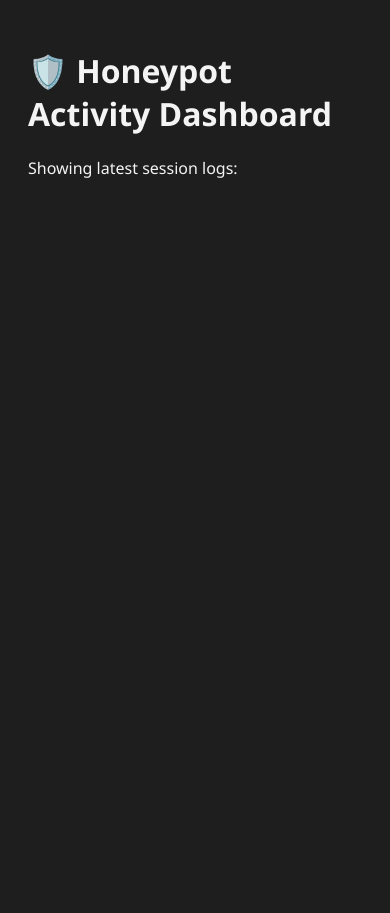
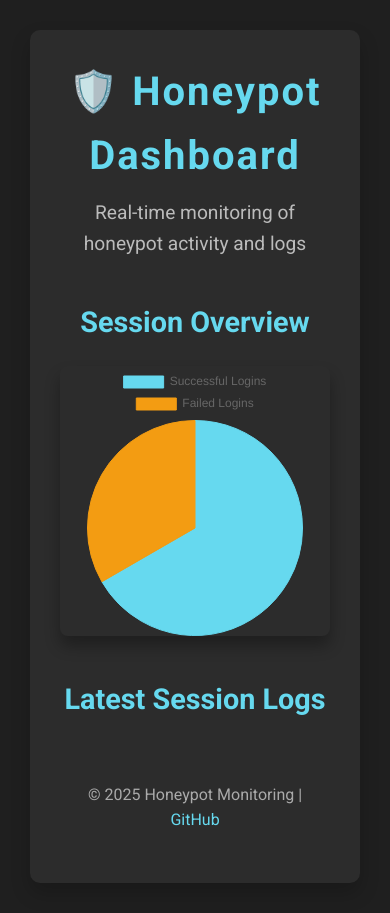
Before and after one commit to gl1tch0x1/contey, a Flask app: template templates/index.html in a window 390 px wide. Before the commit the page ends 178 px from the top, so only its background shows below. Run offline with Flask 3, Linux system fonts and the light colour scheme; the template is opened without the code that fills it, so the values that code supplies are empty; some libraries are stand-ins or nearby versions.

```diff
--- a/app.py
+++ b/app.py
@@ -1,4 +1,4 @@
-from flask import Flask, render_template, send_from_directory
+from flask import Flask, render_template, jsonify, send_from_directory
 import os
 
 app = Flask(__name__)
@@ -17,5 +17,10 @@ def view_log(filename):
 def view_cast(filename):
     return send_from_directory(LOG_DIR, filename)
 
+@app.route('/latest_logs')
+def latest_logs():
+    sessions = sorted([f for f in os.listdir(LOG_DIR) if f.endswith(".log")], reverse=True)
+    return jsonify({"logs": sessions})
+
 if __name__ == '__main__':
     app.run(debug=True, port=8080)
--- a/static/style.css
+++ b/static/style.css
@@ -1,13 +1,156 @@
+/* Resetting Default Styles */
+* {
+  margin: 0;
+  padding: 0;
+  box-sizing: border-box;
+}
+
+/* Body and General Layout */
 body {
-  font-family: "Segoe UI", sans-serif;
-  background: #1e1e1e;
-  color: #f4f4f4;
+  font-family: 'Roboto', sans-serif;
+  background: #1f1f1f;
+  color: #f1f1f1;
+  padding: 30px;
+  line-height: 1.6;
+  min-height: 100vh;
+  overflow-x: hidden;
+}
+
+.container {
+  max-width: 1200px;
+  margin: 0 auto;
+  background: #2c2c2c;
+  padding: 30px;
+  border-radius: 10px;
+  box-shadow: 0 10px 20px rgba(0, 0, 0, 0.2);
+}
+
+header {
+  text-align: center;
+  margin-bottom: 40px;
+}
+
+header h1 {
+  font-size: 3em;
+  color: #66d9ef;
+  letter-spacing: 2px;
+  margin-bottom: 10px;
+}
+
+header p {
+  font-size: 1.2em;
+  color: #bbb;
+}
+
+/* Session Stats Section */
+.session-stats {
+  margin-bottom: 40px;
+}
+
+h2 {
+  font-size: 2.2em;
+  color: #66d9ef;
+  margin-bottom: 20px;
+  text-align: center;
+}
+
+#sessionChart {
+  width: 100%;
+  height: 400px;
+  border-radius: 8px;
+  box-shadow: 0 10px 15px rgba(0, 0, 0, 0.3);
+}
+
+/* Log Items Section */
+.session-list {
+  margin-bottom: 40px;
+}
+
+.log-items {
+  list-style-type: none;
+}
+
+.log-item {
+  background-color: #333;
+  padding: 15px;
+  margin: 15px 0;
+  border-radius: 8px;
+  display: flex;
+  justify-content: space-between;
+  align-items: center;
+  box-shadow: 0 4px 10px rgba(0, 0, 0, 0.2);
+  transition: all 0.3s ease;
+}
+
+.log-item:hover {
+  background-color: #444;
+  transform: translateY(-5px);
+  box-shadow: 0 4px 15px rgba(0, 0, 0, 0.3);
+}
+
+.log-link {
+  font-size: 1.3em;
+  color: #66d9ef;
+  text-decoration: none;
+  font-weight: 500;
+}
+
+.log-link:hover {
+  text-decoration: underline;
+}
+
+.log-actions {
+  display: flex;
+  gap: 10px;
+}
+
+.cast-link {
+  color: #f1c40f;
+  font-size: 1.2em;
+  font-weight: 500;
+  text-decoration: none;
+}
+
+.cast-link:hover {
+  color: #f39c12;
+}
+
+/* Footer */
+footer {
+  text-align: center;
   padding: 20px;
+  color: #aaa;
 }
-a {
+
+footer a {
   color: #66d9ef;
   text-decoration: none;
 }
-a:hover {
+
+footer a:hover {
   text-decoration: underline;
 }
+
+/* Responsive Design */
+@media (max-width: 768px) {
+  header h1 {
+    font-size: 2.5em;
+  }
+
+  h2 {
+    font-size: 1.8em;
+  }
+
+  .log-item {
+    flex-direction: column;
+    text-align: center;
+  }
+
+  .log-actions {
+    margin-top: 10px;
+  }
+
+  #sessionChart {
+    height: 300px;
+  }
+}
--- a/templates/index.html
+++ b/templates/index.html
@@ -2,19 +2,134 @@
 <html lang="en">
 <head>
   <meta charset="UTF-8">
+  <meta name="viewport" content="width=device-width, initial-scale=1.0">
   <title>🛡️ Honeypot Dashboard</title>
   <link rel="stylesheet" href="/static/style.css">
+  <link href="https://fonts.googleapis.com/css2?family=Roboto:wght@400;500;700&display=swap" rel="stylesheet">
+  <link rel="icon" href="/static/favicon.ico" type="image/x-icon">
+
+  <!-- Chart.js for Interactive Charts -->
+  <script src="https://cdn.jsdelivr.net/npm/chart.js"></script>
+  <!-- SweetAlert2 for Notifications -->
+  <script src="https://cdn.jsdelivr.net/npm/sweetalert2@11"></script>
 </head>
 <body>
-  <h1>🛡️ Honeypot Activity Dashboard</h1>
-  <p>Showing latest session logs:</p>
-  <ul>
-    {% for log in sessions %}
-      <li>
-        <a href="/logs/{{ log }}" target="_blank">{{ log }}</a>
-        | <a href="/cast/{{ log.replace('.log', '.cast') }}" target="_blank">🎥 Cast</a>
-      </li>
-    {% endfor %}
-  </ul>
+  <!-- Main Container -->
+  <div class="container">
+
+    <!-- Header -->
+    <header>
+      <div class="logo">
+        <h1>🛡️ Honeypot Dashboard</h1>
+        <p>Real-time monitoring of honeypot activity and logs</p>
+      </div>
+    </header>
+
+    <!-- Session Stats Section -->
+    <section class="session-stats">
+      <h2>Session Overview</h2>
+      <canvas id="sessionChart"></canvas>
+    </section>
+
+    <!-- Latest Sessions Section -->
+    <section class="session-list">
+      <h2>Latest Session Logs</h2>
+      <ul class="log-items" id="logItems">
+        {% for log in sessions %}
+          <li class="log-item">
+            <div class="log-info">
+              <a href="/logs/{{ log }}" class="log-link" target="_blank">{{ log }}</a>
+              <div class="log-actions">
+                <a href="/cast/{{ log.replace('.log', '.cast') }}" class="cast-link" target="_blank" title="Watch Cast 🎥">🎥 Cast</a>
+              </div>
+            </div>
+          </li>
+        {% endfor %}
+      </ul>
+    </section>
+
+    <!-- Footer -->
+    <footer>
+      <p>&copy; 2025 Honeypot Monitoring | <a href="https://github.com/gl1tch0x1" target="_blank">GitHub</a></p>
+    </footer>
+  </div>
+
+  <!-- AJAX Script for Dynamic Updates -->
+  <script>
+    // Function to fetch new logs every 5 seconds (you can adjust this time)
+    function fetchNewLogs() {
+      fetch('/latest_logs')  // Make sure to have a Flask route that returns the latest logs in JSON
+        .then(response => response.json())
+        .then(data => {
+          const logItems = document.getElementById('logItems');
+          logItems.innerHTML = '';  // Clear current log items
+
+          // Add the latest log items
+          data.logs.forEach(log => {
+            const listItem = document.createElement('li');
+            listItem.classList.add('log-item');
+            listItem.innerHTML = `
+              <div class="log-info">
+                <a href="/logs/${log}" class="log-link" target="_blank">${log}</a>
+                <div class="log-actions">
+                  <a href="/cast/${log.replace('.log', '.cast')}" class="cast-link" target="_blank" title="Watch Cast 🎥">🎥 Cast</a>
+                </div>
+              </div>
+            `;
+            logItems.appendChild(listItem);
+          });
+        })
+        .catch(error => console.error('Error fetching logs:', error));
+    }
+
+    // Fetch logs every 5 seconds
+    setInterval(fetchNewLogs, 5000);
+
+    // Function to show a notification
+    function showNotification(message) {
+      Swal.fire({
+        title: 'New Log Detected!',
+        text: message,
+        icon: 'info',
+        confirmButtonText: 'Cool',
+      });
+    }
+  </script>
+
+  <!-- Optional: Real-Time Session Chart -->
+  <script>
+    // Data for the session chart
+    const sessionData = {
+      labels: ['Successful Logins', 'Failed Logins'],
+      datasets: [{
+        label: 'Login Attempts',
+        data: [10, 5],  // Replace these numbers with dynamic data from your backend
+        backgroundColor: ['#66d9ef', '#f39c12'],
+        borderColor: ['#66d9ef', '#f39c12'],
+        borderWidth: 1
+      }]
+    };
+
+    const ctx = document.getElementById('sessionChart').getContext('2d');
+    new Chart(ctx, {
+      type: 'pie',  // Pie chart for login stats
+      data: sessionData,
+      options: {
+        responsive: true,
+        plugins: {
+          legend: {
+            position: 'top',
+          },
+          tooltip: {
+            callbacks: {
+              label: function(context) {
+                return context.label + ': ' + context.raw;
+              }
+            }
+          }
+        }
+      }
+    });
+  </script>
 </body>
 </html>
```
Also changed, not shown: 3 other files.
